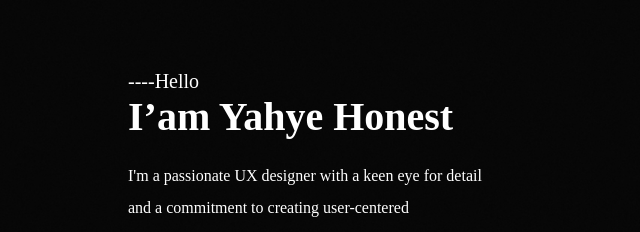
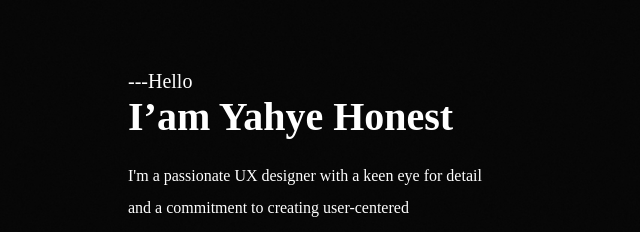
Before and after one commit to YahyeHonest/Porfolio-website, a plain HTML site: page index.html in a window 1280 px wide. Shown: the part 287-519 px from the top of the page, 0-640 px from the left. Drawn offline with Linux system fonts and the light colour scheme; a web font is replaced by a local one.

Commit message:
we are change hero section

```diff
--- a/index.html
+++ b/index.html
@@ -35,7 +35,7 @@
         <div class="hero-list container">
 
             <div class="left-side">
-                <span>----Hello </span>
+                <span>---Hello </span>
                 <h4>I’am Yahye Honest</h4>
                 <p>I'm a passionate UX designer with a keen eye
                 for detail <br> and a commitment to creating user-centered <br>digital experiences</p>
```
Also changed, not shown: Infor.txt (added).
